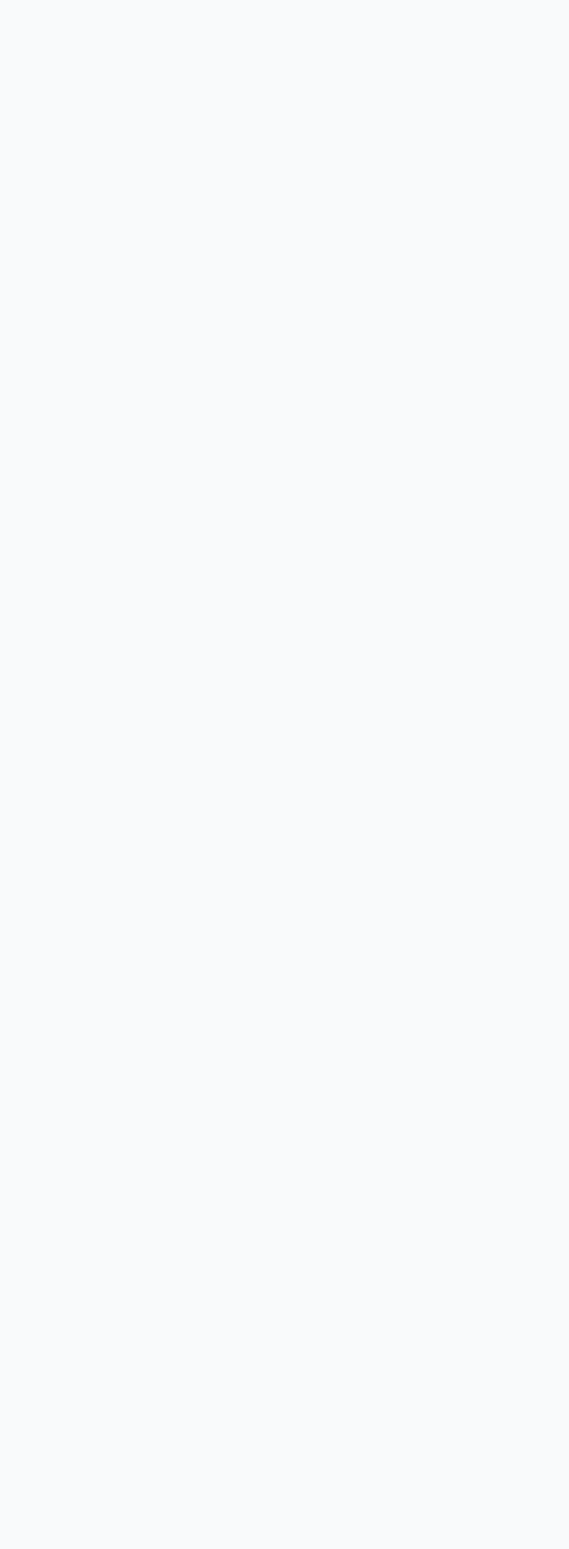
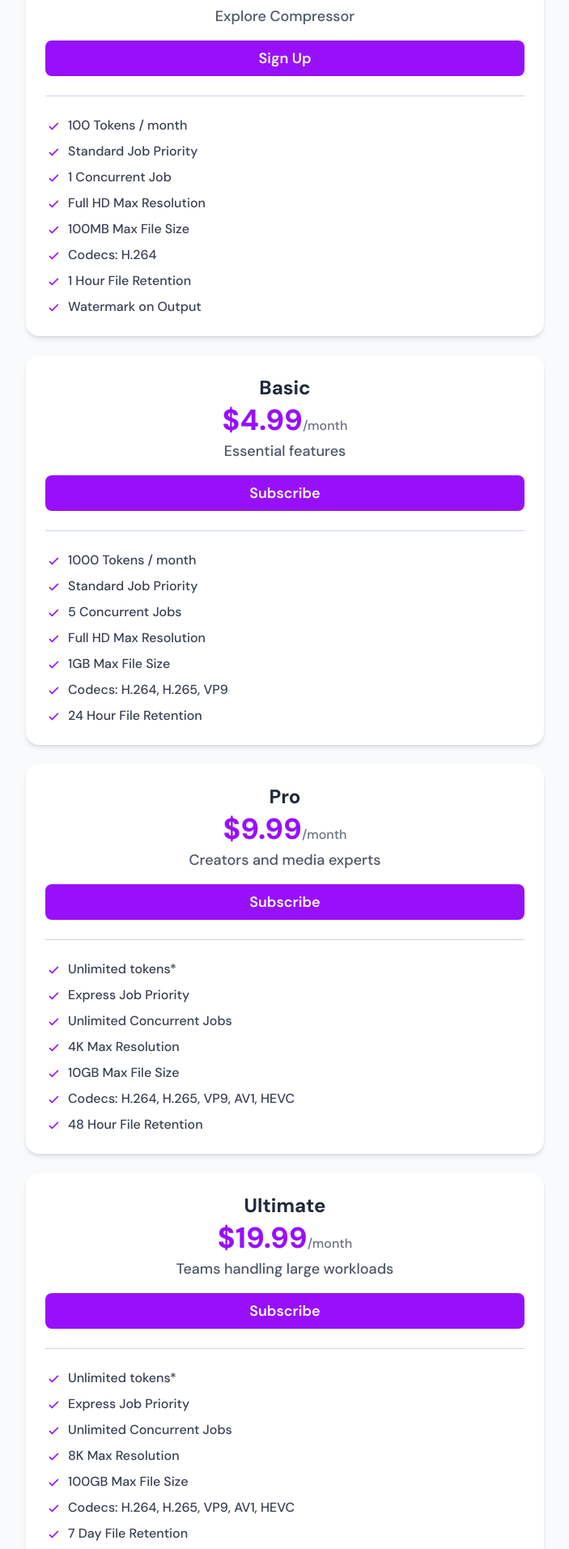
Before and after one commit to brysonmco/compressor, a SvelteKit app in the folder frontend/: page /pricing in a window 1280 px wide. Shown: the part 287-2200 px from the top of the page at 81% size, without its empty margins (288-991 px from the left). Before the commit the page ends 892 px from the top, so only its background shows below. Built offline with nearby package versions, Linux system fonts and the light colour scheme.

Commit message:
Designed plans page

```diff
--- a/frontend/src/routes/pricing/+page.svelte
+++ b/frontend/src/routes/pricing/+page.svelte
@@ -7,14 +7,164 @@
 
 <div class="flex flex-col items-center h-full mt-8">
     <span class="text-3xl font-medium leading-normal">Pricing</span>
-    <span class="text-lg">Get started with a plan that fits your needs.</span>
+    <span class="text-lg mb-6">Choose a plan that fits your needs</span>
 
-    <div class="flex flex-row">
-        <div class="">
-            <span>$4.99/month</span>
+    <div class="flex flex-col 2xl:flex-row w-full px-4 sm:px-0 sm:w-3/4 md:w-1/2 2xl:w-3/4 justify-between gap-6">
+        <div class="flex flex-col flex-grow bg-white shadow-md rounded-2xl p-6 gap-4 w-full mx-auto">
+            <div class="text-center">
+                <h2 class="text-2xl font-bold text-gray-800">Free</h2>
+                <p class="text-4xl font-extrabold text-purple-600 mt-1">$0<span class="text-base font-medium text-gray-500">/forever</span></p>
+                <p class="text-lg font-medium text-gray-600 mt-1">Explore Compressor</p>
+            </div>
+
+            <a href="/account"
+               class="w-full text-center bg-purple-600 rounded-lg text-white py-2 text-lg font-semibold hover:bg-purple-700 transition">
+                Sign Up
+            </a>
+
+            <hr class="border-t border-slate-300 my-2" />
+
+            <ul class="flex flex-col gap-2 text-gray-700 text-base font-medium">
+                <li class="flex items-center">
+                    <i class='bx bx-check text-purple-600 mr-2 text-xl'></i> 100 Tokens / month
+                </li>
+                <li class="flex items-center">
+                    <i class='bx bx-check text-purple-600 mr-2 text-xl'></i> Standard Job Priority
+                </li>
+                <li class="flex items-center">
+                    <i class='bx bx-check text-purple-600 mr-2 text-xl'></i> 1 Concurrent Job
+                </li>
+                <li class="flex items-center">
+                    <i class='bx bx-check text-purple-600 mr-2 text-xl'></i> Full HD Max Resolution
+                </li>
+                <li class="flex items-center">
+                    <i class='bx bx-check text-purple-600 mr-2 text-xl'></i> 100MB Max File Size
+                </li>
+                <li class="flex items-center">
+                    <i class='bx bx-check text-purple-600 mr-2 text-xl'></i> Codecs: H.264
+                </li>
+                <li class="flex items-center">
+                    <i class='bx bx-check text-purple-600 mr-2 text-xl'></i> 1 Hour File Retention
+                </li>
+                <li class="flex items-center">
+                    <i class='bx bx-check text-purple-600 mr-2 text-xl'></i> Watermark on Output
+                </li>
+            </ul>
         </div>
-        <div class="">
-            <span>$9.99/month</span>
+
+        <div class="flex flex-col flex-grow bg-white shadow-md rounded-2xl p-6 gap-4 w-full mx-auto">
+            <div class="text-center">
+                <h2 class="text-2xl font-bold text-gray-800">Basic</h2>
+                <p class="text-4xl font-extrabold text-purple-600 mt-1">$4.99<span class="text-base font-medium text-gray-500">/month</span></p>
+                <p class="text-lg font-medium text-gray-600 mt-1">Essential features</p>
+            </div>
+
+            <a href="/account"
+               class="w-full text-center bg-purple-600 rounded-lg text-white py-2 text-lg font-semibold hover:bg-purple-700 transition">
+                Subscribe
+            </a>
+
+            <hr class="border-t border-slate-300 my-2" />
+
+            <ul class="flex flex-col gap-2 text-gray-700 text-base font-medium">
+                <li class="flex items-center">
+                    <i class='bx bx-check text-purple-600 mr-2 text-xl'></i> 1000 Tokens / month
+                </li>
+                <li class="flex items-center">
+                    <i class='bx bx-check text-purple-600 mr-2 text-xl'></i> Standard Job Priority
+                </li>
+                <li class="flex items-center">
+                    <i class='bx bx-check text-purple-600 mr-2 text-xl'></i> 5 Concurrent Jobs
+                </li>
+                <li class="flex items-center">
+                    <i class='bx bx-check text-purple-600 mr-2 text-xl'></i> Full HD Max Resolution
+                </li>
+                <li class="flex items-center">
+                    <i class='bx bx-check text-purple-600 mr-2 text-xl'></i> 1GB Max File Size
+                </li>
+                <li class="flex items-center">
+                    <i class='bx bx-check text-purple-600 mr-2 text-xl'></i> Codecs: H.264, H.265, VP9
+                </li>
+                <li class="flex items-center">
+                    <i class='bx bx-check text-purple-600 mr-2 text-xl'></i> 24 Hour File Retention
+                </li>
+            </ul>
+        </div>
+        <div class="flex flex-col flex-grow bg-white shadow-md rounded-2xl p-6 gap-4 w-full mx-auto">
+            <div class="text-center">
+                <h2 class="text-2xl font-bold text-gray-800">Pro</h2>
+                <p class="text-4xl font-extrabold text-purple-600 mt-1">$9.99<span class="text-base font-medium text-gray-500">/month</span></p>
+                <p class="text-lg font-medium text-gray-600 mt-1">Creators and media experts</p>
+            </div>
+
+            <a href="/account"
+               class="w-full text-center bg-purple-600 rounded-lg text-white py-2 text-lg font-semibold hover:bg-purple-700 transition">
+                Subscribe
+            </a>
+
+            <hr class="border-t border-slate-300 my-2" />
+
+            <ul class="flex flex-col gap-2 text-gray-700 text-base font-medium">
+                <li class="flex items-center">
+                    <i class='bx bx-check text-purple-600 mr-2 text-xl'></i> Unlimited tokens*
+                </li>
+                <li class="flex items-center">
+                    <i class='bx bx-check text-purple-600 mr-2 text-xl'></i> Express Job Priority
+                </li>
+                <li class="flex items-center">
+                    <i class='bx bx-check text-purple-600 mr-2 text-xl'></i> Unlimited Concurrent Jobs
+                </li>
+                <li class="flex items-center">
+                    <i class='bx bx-check text-purple-600 mr-2 text-xl'></i> 4K Max Resolution
+                </li>
+                <li class="flex items-center">
+                    <i class='bx bx-check text-purple-600 mr-2 text-xl'></i> 10GB Max File Size
+                </li>
+                <li class="flex items-center">
+                    <i class='bx bx-check text-purple-600 mr-2 text-xl'></i> Codecs: H.264, H.265, VP9, AV1, HEVC
+                </li>
+                <li class="flex items-center">
+                    <i class='bx bx-check text-purple-600 mr-2 text-xl'></i> 48 Hour File Retention
+                </li>
+            </ul>
+        </div>
+        <div class="flex flex-col flex-grow bg-white shadow-md rounded-2xl p-6 gap-4 w-full mx-auto">
+            <div class="text-center">
+                <h2 class="text-2xl font-bold text-gray-800">Ultimate</h2>
+                <p class="text-4xl font-extrabold text-purple-600 mt-1">$19.99<span class="text-base font-medium text-gray-500">/month</span></p>
+                <p class="text-lg font-medium text-gray-600 mt-1">Teams handling large workloads</p>
+            </div>
+
+            <a href="/account"
+               class="w-full text-center bg-purple-600 rounded-lg text-white py-2 text-lg font-semibold hover:bg-purple-700 transition">
+                Subscribe
+            </a>
+
+            <hr class="border-t border-slate-300 my-2" />
+
+            <ul class="flex flex-col gap-2 text-gray-700 text-base font-medium">
+                <li class="flex items-center">
+                    <i class='bx bx-check text-purple-600 mr-2 text-xl'></i> Unlimited tokens*
+                </li>
+                <li class="flex items-center">
+                    <i class='bx bx-check text-purple-600 mr-2 text-xl'></i> Express Job Priority
+                </li>
+                <li class="flex items-center">
+                    <i class='bx bx-check text-purple-600 mr-2 text-xl'></i> Unlimited Concurrent Jobs
+                </li>
+                <li class="flex items-center">
+                    <i class='bx bx-check text-purple-600 mr-2 text-xl'></i> 8K Max Resolution
+                </li>
+                <li class="flex items-center">
+                    <i class='bx bx-check text-purple-600 mr-2 text-xl'></i> 100GB Max File Size
+                </li>
+                <li class="flex items-center">
+                    <i class='bx bx-check text-purple-600 mr-2 text-xl'></i> Codecs: H.264, H.265, VP9, AV1, HEVC
+                </li>
+                <li class="flex items-center">
+                    <i class='bx bx-check text-purple-600 mr-2 text-xl'></i> 7 Day File Retention
+                </li>
+            </ul>
         </div>
     </div>
 </div>
```
